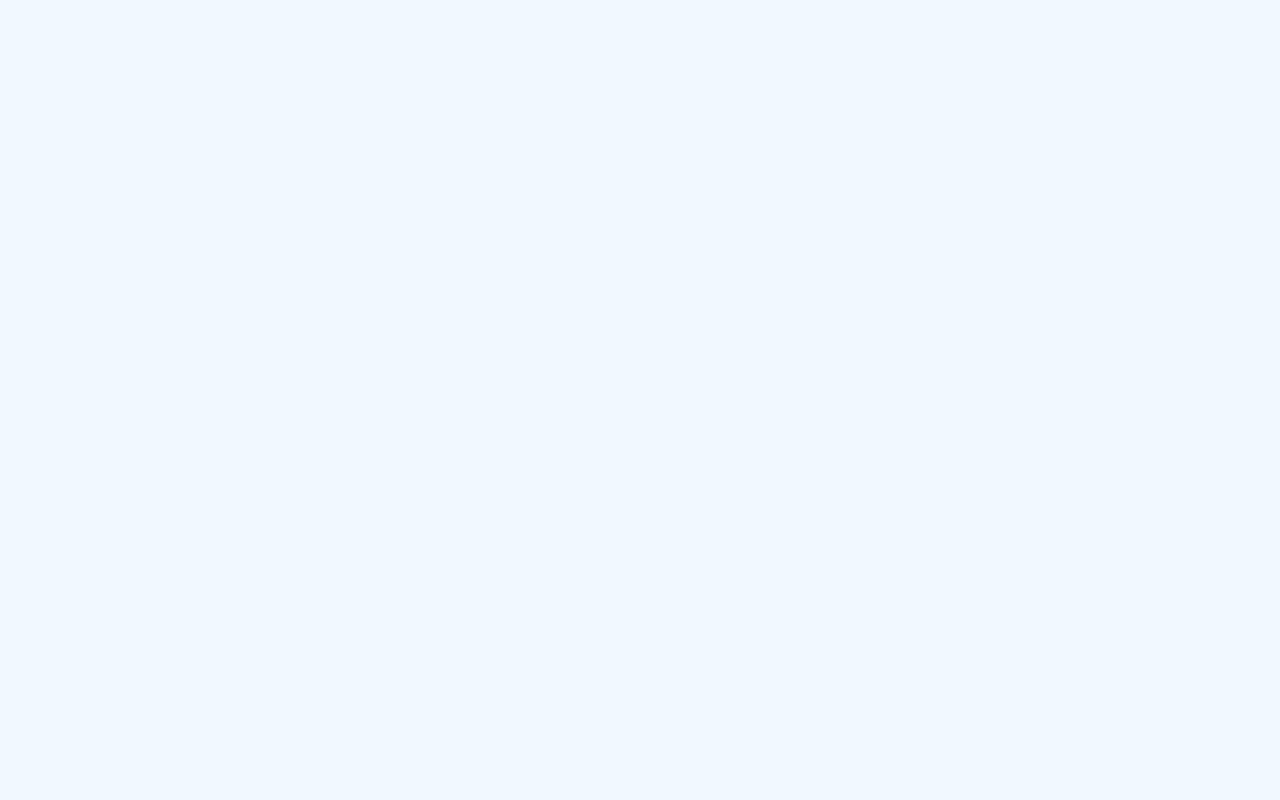
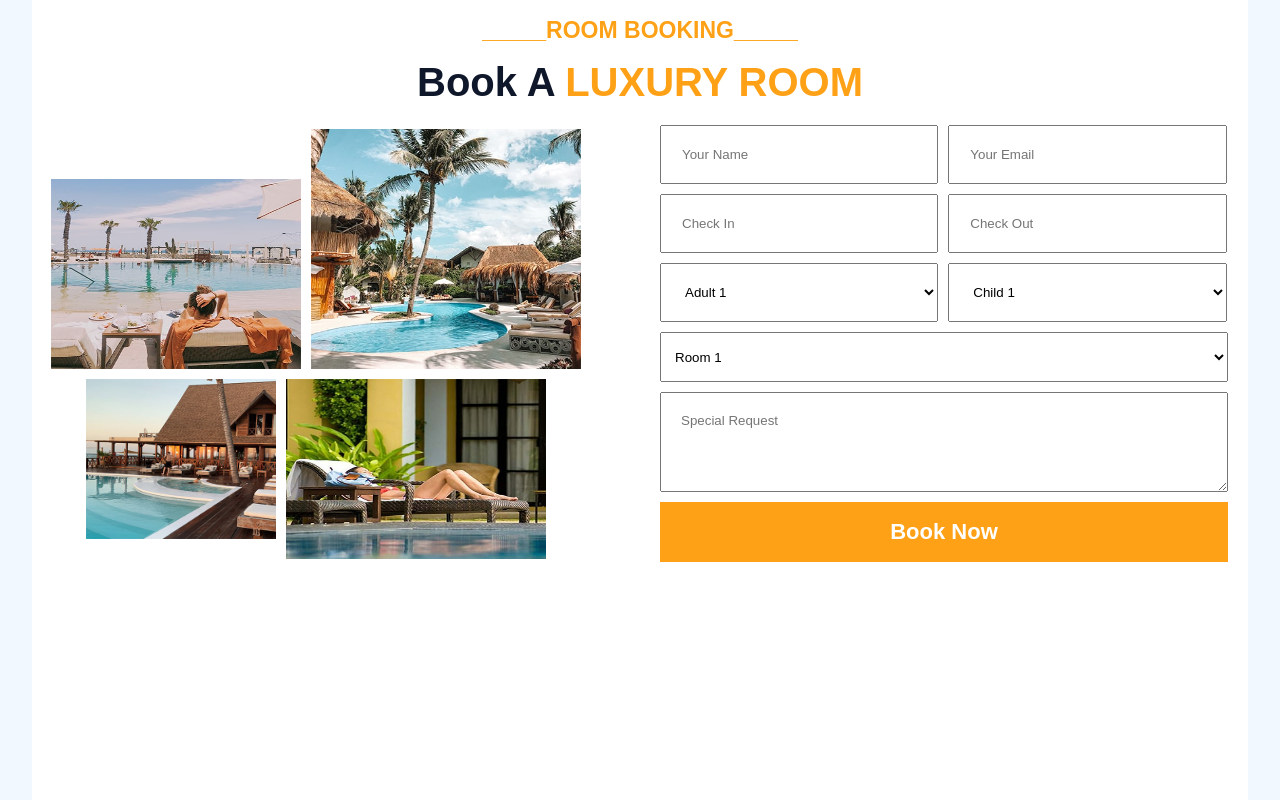
Before and after one commit to AmonovAmirbek/frontend, a React (Create React App) app: page /booking in a window 1280 px wide. Before the commit this address had no page. Built offline with nearby package versions, Linux system fonts and the light colour scheme.

Commit message:
i added book

```diff
--- a/src/App.jsx
+++ b/src/App.jsx
@@ -1,12 +1,14 @@
 import React from 'react'
 import { BrowserRouter , Routes, Route } from 'react-router-dom'
 import Home from "./pages/Home/Home";
+import Booking from "./pages/Booking/Booking";
 
 export default function App() {
     return (
         <BrowserRouter>
             <Routes>
                 <Route path='/' element={<Home/>}/>
+                <Route path='/booking' element={<Booking/>}/>
             </Routes>
         </BrowserRouter>
     )
--- a/src/components/About/About.jsx
+++ b/src/components/About/About.jsx
@@ -21,7 +21,7 @@ function About(props) {
                         <div className='about__cards-card'>
                             <  FaHotel fill='#FEA116' size={50}/>
                             <h1>1234</h1>
-                            <p>Staffs</p>
+                            <p>Rooms</p>
                         </div>
                         <div className='about__cards-card'>
                             <AiFillSetting fill='#FEA116' size={50}/>
@@ -31,10 +31,10 @@ function About(props) {
                         <div className='about__cards-card'>
                             <AiOutlineTeam fill='#FEA116' size={50}/>
                             <h1>1234</h1>
-                            <p>Staffs</p>
+                            <p>Clients</p>
                         </div>
                     </div>
-                    <button>EXPLORE MORE</button>
+                    <button className='about__button'>EXPLORE MORE</button>
                 </div>
                 <div className='images__columns'>
                     <div className='images__column left'>
--- a/src/components/About/about.css
+++ b/src/components/About/about.css
@@ -71,3 +71,7 @@ body {
     color: #FEA116;
 
 }
+.about__button:hover{
+    background: transparent;
+	color: #333;
+}
--- /dev/null
+++ b/src/pages/Booking/Booking.jsx
@@ -0,0 +1,60 @@
+import React from 'react'
+import "./booking.css"
+
+function Booking() {
+  return (
+    <div className='booking__section'>
+      <h4>_____ROOM BOOKING_____</h4 >
+      <h1>Book A <span> LUXURY ROOM</span></h1>
+      <div className="booking__section-header">
+
+        <div className='booking__section-images__columns'>
+          <div className='images__column left'>
+            <img src="./img/about-1.jpg" alt="" width="250px" height="190px"></img>
+            <img src="./img/about-2.jpg" alt="" width="270px" height="240px"></img>
+          </div>
+          <div className='images__column right'>
+            <img src="./img/about-3.jpg" alt="" width="190px" height="160px"></img>
+            <img src="./img/about-4.jpg" alt="" width="260px" height="180px"></img>
+          </div>
+
+        </div>
+        <form className='form-css'>
+          <input type="text" name="field2" class="field-long" placeholder='Your Name' />
+          <input type="email" name="field3" class="field-long" placeholder='Your Email' />
+          <input type="email" name="field3" class="field-long" placeholder='Check In' />
+          <input type="email" name="field3" class="field-long" placeholder='Check Out' />
+
+          <select name="field4" className="halfwidth" placeholder='Adult 1'>
+            <option value="Advertise" placeholder='Select Adult'>Adult 1</option>
+            <option value="Partnership">Adult 2</option>
+            <option value="General Question">Adult 3</option>
+          </select>
+
+          <select name="field4" className="halfwidth" placeholder='Adult 1'>
+            <option value="Advertise">Child 1</option>
+            <option value="Partnership">Child 2</option>
+            <option value="General Question">Child 3</option>
+          </select>
+
+          <select name="field4" className="fullwidth" placeholder='Room 1'>
+            <option value="Advertise">Room 1</option>
+            <option value="Partnership">Room 2</option>
+            <option value="General Question">Room 3</option>
+          </select>
+
+          <textarea name="field5" id="field5" class="fullwidth" placeholder='Special Request'></textarea>
+
+          <button className='booking_button'>Book Now</button>
+
+        </form>
+      </div>
+
+    </div>
+
+
+
+
+  )
+}
+export default Booking
--- /dev/null
+++ b/src/pages/Booking/booking.css
@@ -0,0 +1,82 @@
+body {
+    background-color: #F1F8FF;
+}
+
+
+.booking__section {
+    width: 95%;
+    margin: 0px auto;
+    background: white;
+	text-align: center;
+	height: 100vh;
+}
+.booking__section-header {
+    display: flex;
+	align-items: center;
+	justify-content: center;
+	gap: 40px;
+	width: 100%;
+}
+.booking__section h4 {
+    display: inline-block;
+    font-weight: 800;
+    color: #FEA116;
+}
+.booking__section h1 {
+    color: #0F172B;
+    font-weight: 800;
+    font-size: 40px;
+}
+.booking__section span {
+    color: #FEA116;
+}
+
+.form-css {
+	display: flex;
+	width: 50%;
+	flex-wrap: wrap;
+	gap: 10px;
+	padding: 20px;
+}
+.form-css input {
+	width: 49%;
+	padding: 20px;
+}
+.form-css .fullwidth {
+	width: 100%;
+}
+textarea.fullwidth {
+	height: 100px;
+	padding: 20px;
+}
+select.fullwidth {
+	height: 50px;
+	padding: 10px;
+}
+select.halfwidth {
+	width: 49%;
+	padding: 20px;
+}
+.booking__section-images__columns {
+	display: flex;
+	flex-direction: column;
+	gap: 10px;
+	width: 50%;
+	justify-content: center;
+	align-items: center;
+}
+
+.booking_button{
+	background: #FEA116;
+	height: 60px;
+	width: 700px;
+	border: 2px solid #FEA116;
+	color: #fff;
+	font-size: 22px;
+	font-weight: 600;
+}
+
+.booking_button:hover{
+	background: transparent;
+	color: #333;
+}
```
